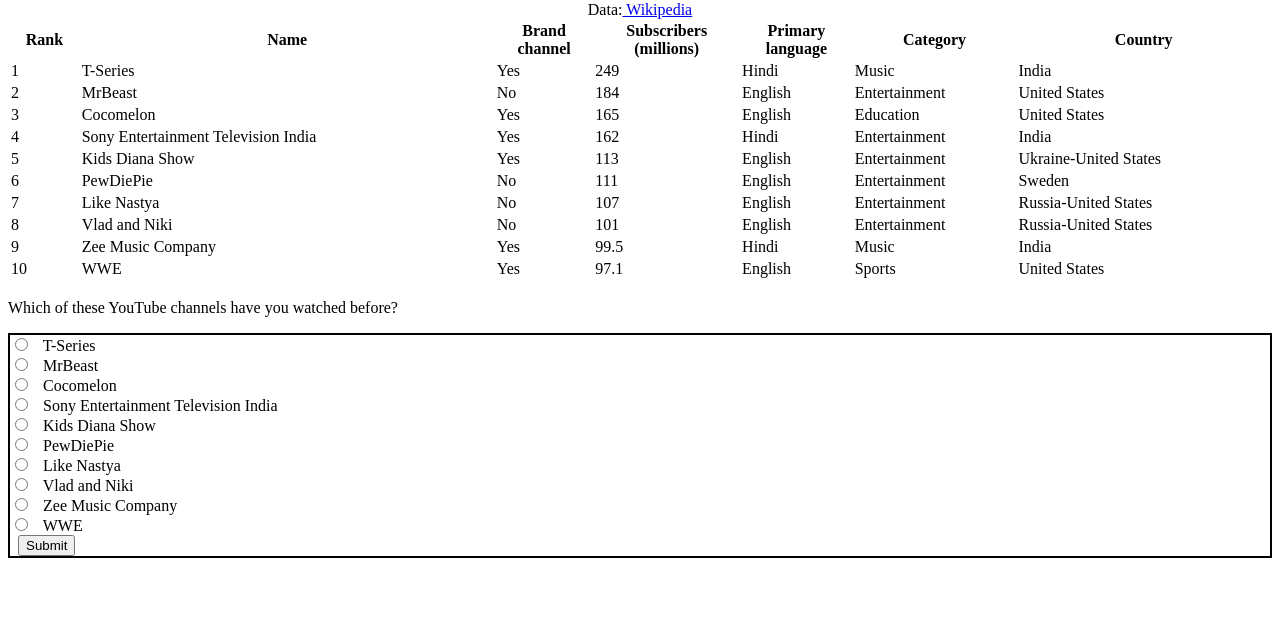
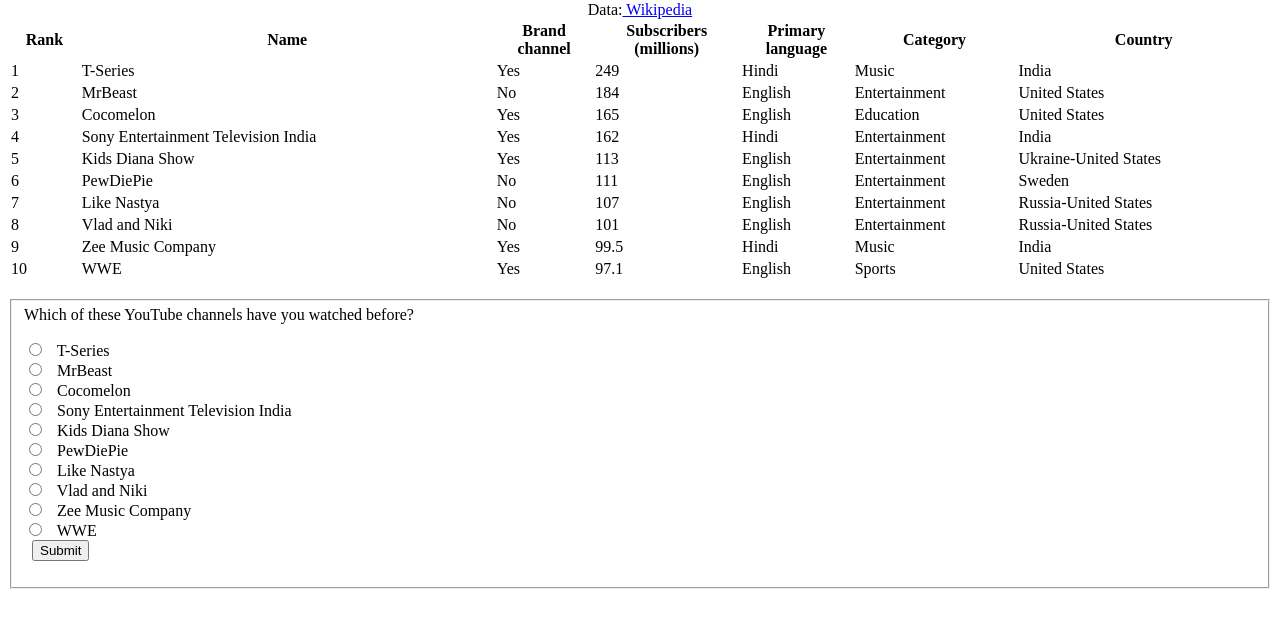
Before and after one commit to klyma04/ma-kristy-exercise3, a plain HTML site: page index.html in a window 1280 px wide. Shown: the part 79-706 px from the top of the page. Drawn offline with Linux system fonts and the light colour scheme.

Commit message:
fieldset

```diff
--- a/index.html
+++ b/index.html
@@ -136,16 +136,10 @@
  <br>
 
 <form action="/action_page.php">
+  <fieldset>
 Which of these YouTube channels have you watched before?
 
   <br>
-
-  <style>
-    p {
-      border: 2px solid black;
-      }
-    </style>
-
   <p>
   <input type="radio" id="c1" name="watched_channel" value="T-Series">
   <label for="html">T-Series</label><br>
@@ -179,6 +173,7 @@
 
   <input type="submit" value="Submit">
   </p>
+    </fieldset>
 </form>
 
 
```
